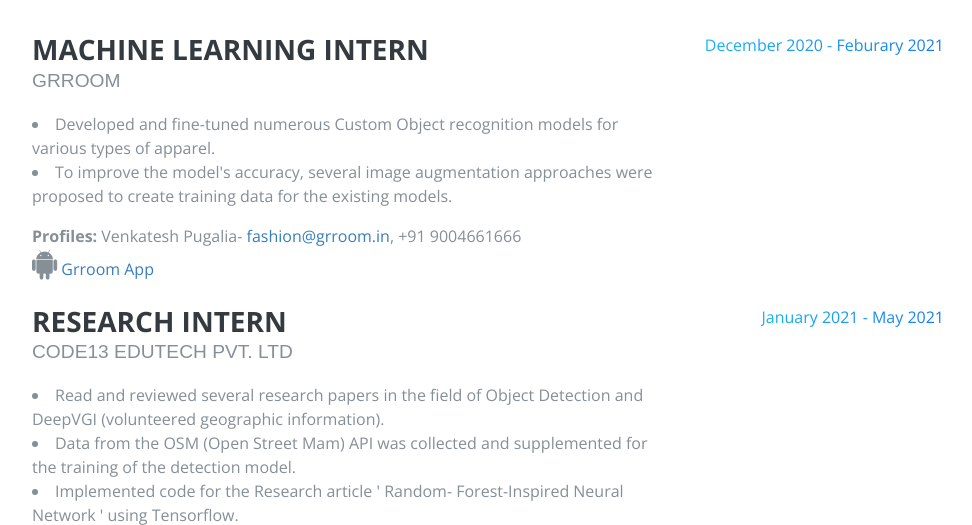
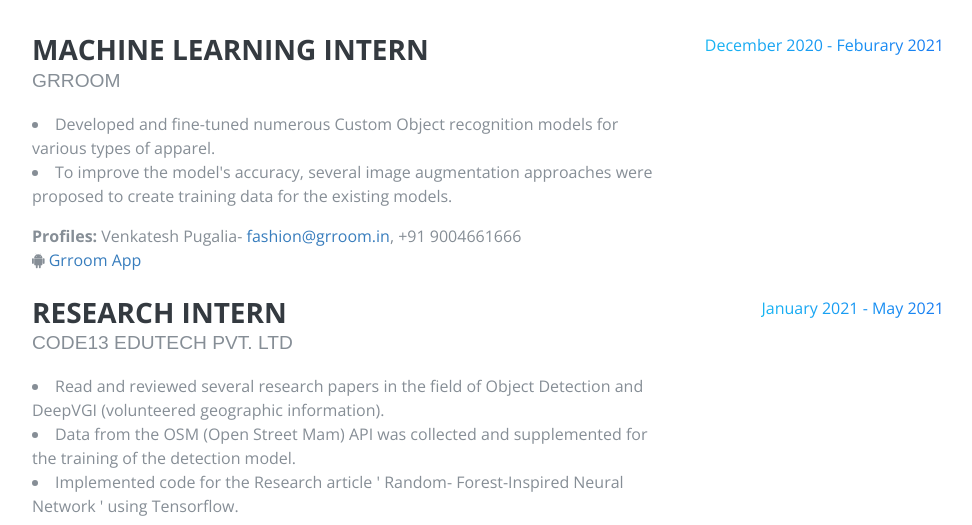
Before and after one commit to Sajinaaron07/Kac-portfolio, a Flask app: page / in a window 1280 px wide. Shown: the part 930-1455 px from the top of the page, without its empty margins (288-1260 px from the left). Run offline with Flask 2, Linux system fonts and the light colour scheme; some libraries are stand-ins or nearby versions; some web fonts are replaced.

Commit message:
Update index.html

```diff
--- a/templates/index.html
+++ b/templates/index.html
@@ -157,7 +157,7 @@
                 <b>Profiles:</b> Venkatesh Pugalia- <a href = "https://grroom.in/#/"> fashion@grroom.in</a>, +91 9004661666 <br>
                 <li class="list-inline-item">
                   <span>
-                    <i class="fa fa-android fa-2x" aria-hidden="true"></i>
+                    <i class="fa fa-android" aria-hidden="true"></i>
                     <a href="https://play.google.com/store/apps/details?id=in.grroom.grroom"> Grroom App</a>
                     </span>
                     </a>
```
